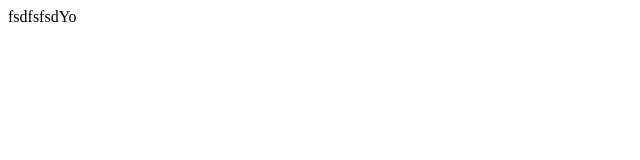
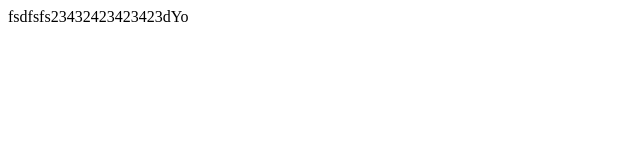
Before and after one commit to shivamrawal19/testwebsite, a plain HTML site: page index.html in a window 1280 px wide. Shown: the whole page, without its empty margins (0-640 px from the left). Drawn offline with Linux system fonts and the light colour scheme.

Commit message:
Update index.html

```diff
--- a/index.html
+++ b/index.html
@@ -1,5 +1,5 @@
 <html>
 
-  <body>fsdfsfsdYo</body>
+  <body>fsdfsfs23432423423423dYo</body>
 
 </html>
```
